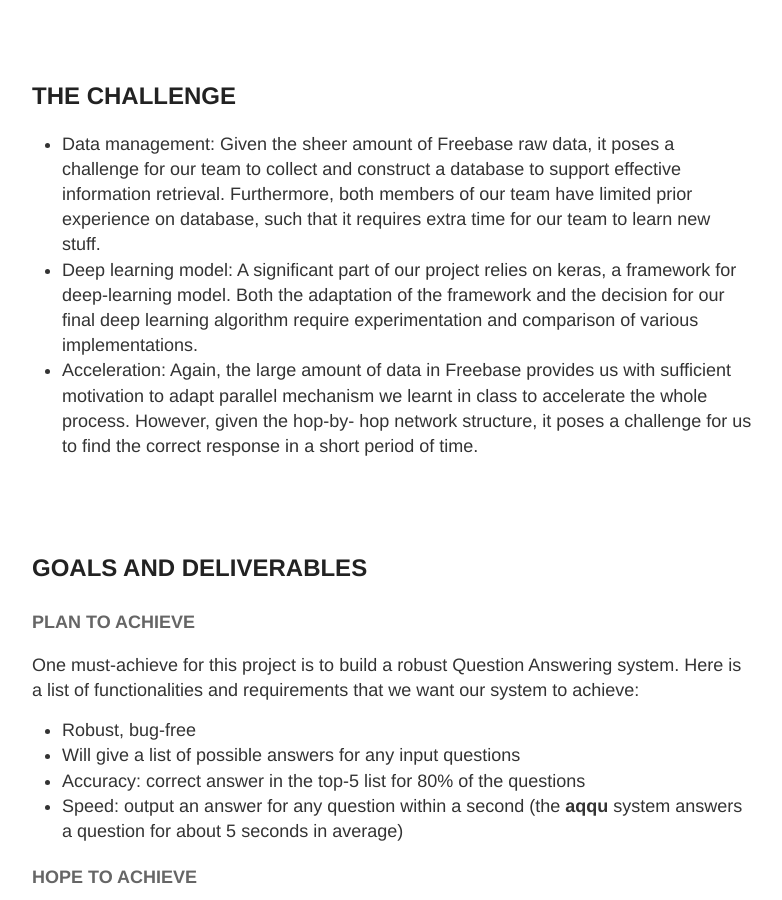
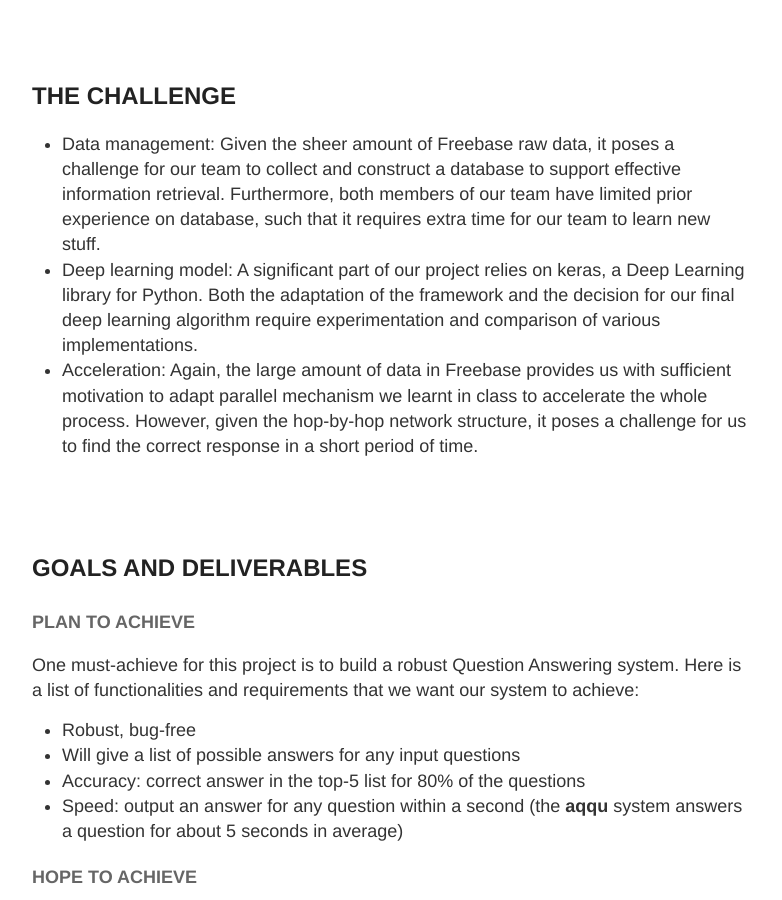
Before and after one commit to xiaozhuyfk/parallel, a Jekyll site: the page built from docs/_posts/2017-4-8-Project-Proposal.md, in a window 1280 px wide and 900 px high, scrolled down 2356 px. Shown: the whole window, without its empty margins (248-1030 px from the left). Built offline with Jekyll 4.4.1, drawn with Linux system fonts in a browser that asks for light colours.

Commit message:
Update 2017-4-8-Project-Proposal.md

```diff
--- a/docs/_posts/2017-4-8-Project-Proposal.md
+++ b/docs/_posts/2017-4-8-Project-Proposal.md
@@ -61,8 +61,8 @@ Papers as references:
 
 ## THE CHALLENGE
 * Data management: Given the sheer amount of Freebase raw data, it poses a challenge for our team to collect and construct a database to support effective information retrieval. Furthermore, both members of our team have limited prior experience on database, such that it requires extra time for our team to learn new stuff.
-* Deep learning model: A significant part of our project relies on keras, a framework for deep-learning model. Both the adaptation of the framework and the decision for our final deep learning algorithm require experimentation and comparison of various implementations.
-* Acceleration: Again, the large amount of data in Freebase provides us with sufficient motivation to adapt parallel mechanism we learnt in class to accelerate the whole process. However, given the hop-by- hop network structure, it poses a challenge for us to find the correct response in a short period of time.
+* Deep learning model: A significant part of our project relies on keras, a Deep Learning library for Python. Both the adaptation of the framework and the decision for our final deep learning algorithm require experimentation and comparison of various implementations.
+* Acceleration: Again, the large amount of data in Freebase provides us with sufficient motivation to adapt parallel mechanism we learnt in class to accelerate the whole process. However, given the hop-by-hop network structure, it poses a challenge for us to find the correct response in a short period of time.
 
 <br><br>
 
```
